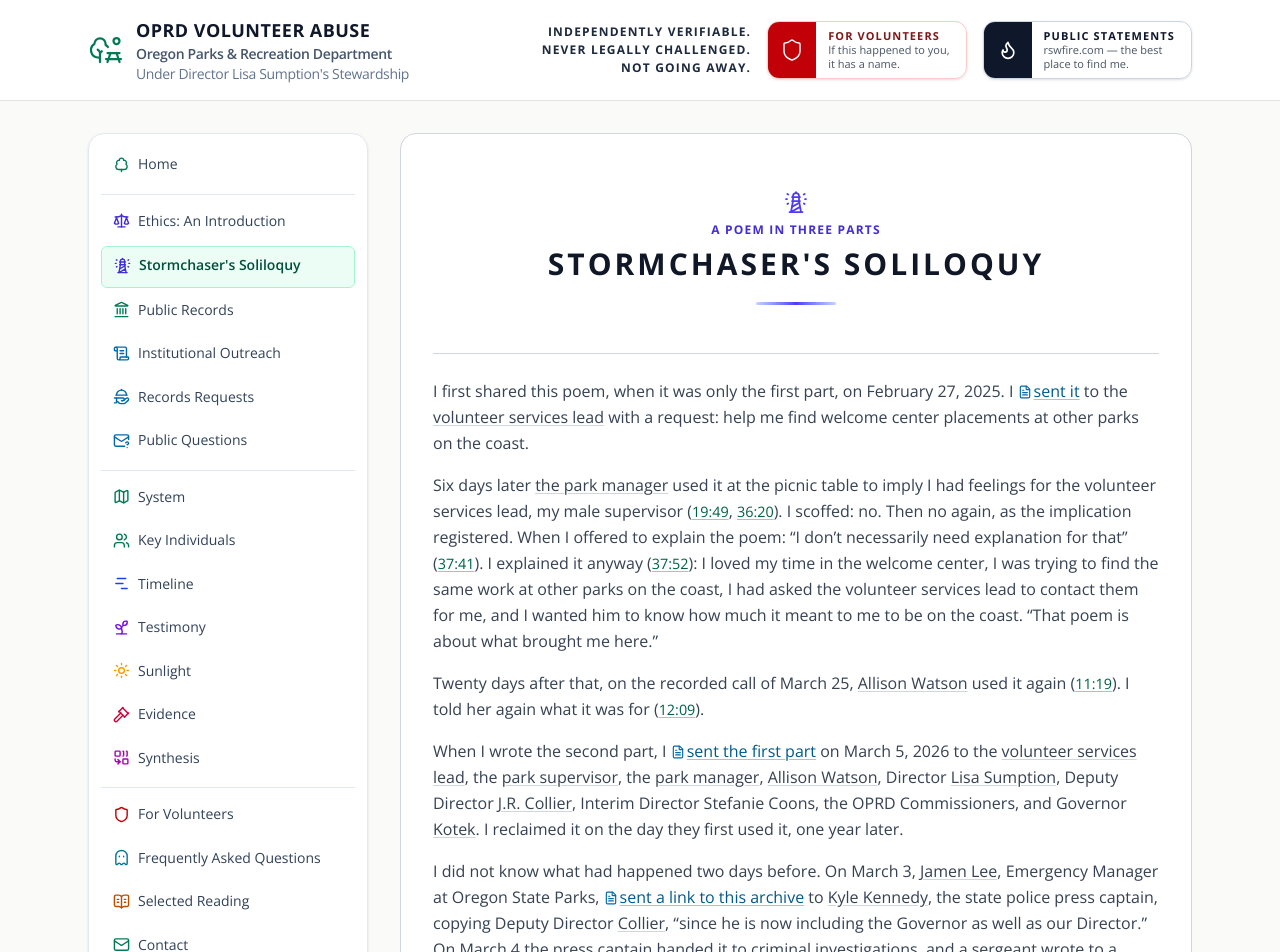
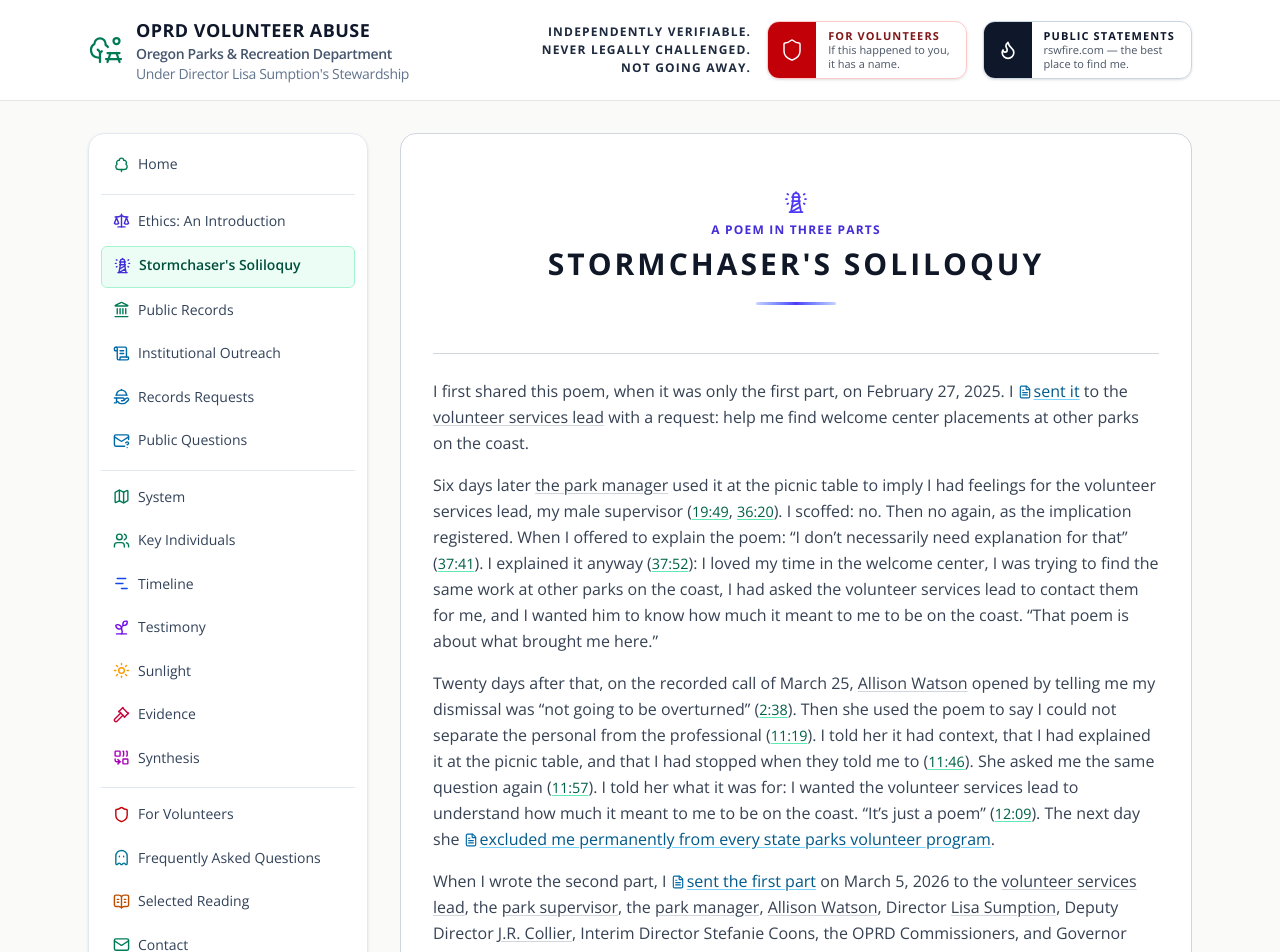
Before and after one commit to rswfire/rswfire.oprd, a Next.js app: page /soliloquy in a window 1280 px wide. Shown: the top 952 px of the page. Built offline with nearby package versions, Linux system fonts and the light colour scheme.

Commit message:
Soliloquy: what Allison Watson did

```diff
--- a/app/(archive)/soliloquy/page.tsx
+++ b/app/(archive)/soliloquy/page.tsx
@@ -337,9 +337,16 @@ export default function StormchasersSoliloquyPage() {
                 </p>
                 <p>
                     Twenty days after that, on the recorded call of March 25,{" "}
-                    <PersonLink name="program manager" label="Allison Watson" /> used it again{" "}
-                    (<Moment ulid={CALL} t="11:19" />). I told her again what it was for{" "}
-                    (<Moment ulid={CALL} t="12:09" />).
+                    <PersonLink name="program manager" label="Allison Watson" /> opened by telling me my dismissal was
+                    &ldquo;not going to be overturned&rdquo; (<Moment ulid={CALL} t="2:38" />). Then she used the poem to
+                    say I could not separate the personal from the professional (<Moment ulid={CALL} t="11:19" />). I
+                    told her it had context, that I had explained it at the picnic table, and that I had stopped when
+                    they told me to (<Moment ulid={CALL} t="11:46" />). She asked me the same question again{" "}
+                    (<Moment ulid={CALL} t="11:57" />). I told her what it was for: I wanted the volunteer services lead
+                    to understand how much it meant to me to be on the coast. &ldquo;It&rsquo;s just a poem&rdquo;{" "}
+                    (<Moment ulid={CALL} t="12:09" />). The next day she{" "}
+                    <Cite ulid="01JQA2WM60RX7MSJQ5QPFD8AR2">excluded me permanently from every state parks volunteer
+                    program</Cite>.
                 </p>
                 <p>
                     When I wrote the second part, I{" "}
```
